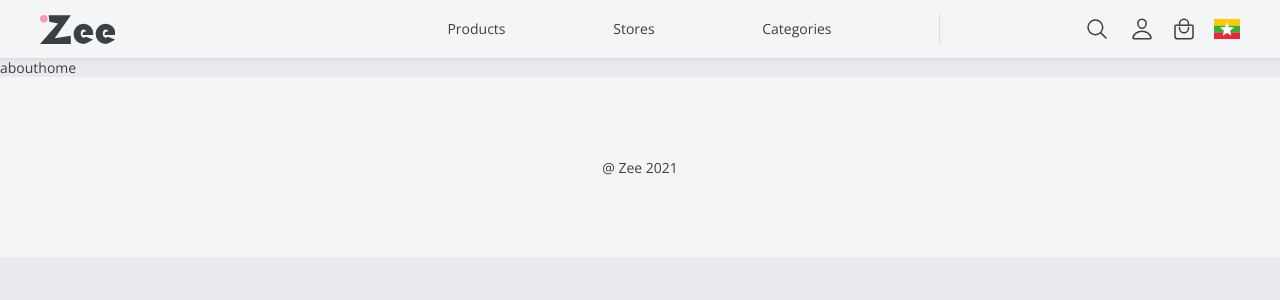
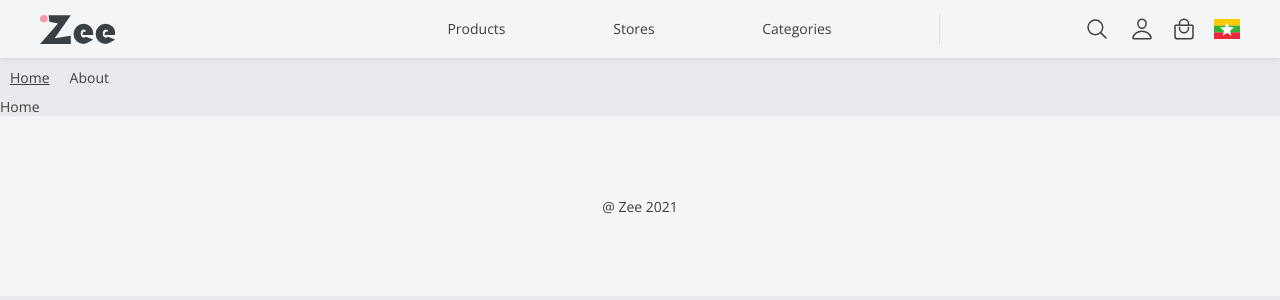
Before and after one commit to KhineKyaw/zee-ecommerce-site-client, a React (Create React App) app: page /store/categories in a window 1280 px wide. Shown: the top 300 px of the page. Built offline with nearby package versions, Linux system fonts and the light colour scheme.

Commit message:
tab complete

```diff
--- a/src/components/Tab/Panal.js
+++ b/src/components/Tab/Panal.js
@@ -1,9 +1,7 @@
 import React from "react";
 
-const Panal = props => {
-    return (
-        <></>
-    )
-}
+const Panal = (props) => {
+  return <props.component />;
+};
 
 export default Panal;
--- a/src/components/Tab/Tab.js
+++ b/src/components/Tab/Tab.js
@@ -2,15 +2,28 @@ import React from "react";
 
 import TabButton from "./TabButton";
 import Panal from "./Panal";
+import { useState } from "react/cjs/react.development";
 
 const Tab = (props) => {
   const panals = props.children.filter(({ type }) => type === Panal);
+  const [current, setCurrent] = useState(
+    panals.length !== 0 && panals[0].props.name
+  );
+
   return (
-    <>
-      {panals.map(({ props: { name } }) => (
-        <TabButton key={name} text={name} />
-      ))}
-    </>
+    <div className="tab">
+      <div className="tab-actions">
+        {panals.map(({ props: { name } }) => (
+          <TabButton
+            key={name}
+            text={name}
+            active={current === name}
+            handleClick={() => setCurrent(name)}
+          />
+        ))}
+      </div>
+      {panals.find(({ props: { name } }) => name === current)}
+    </div>
   );
 };
 
--- a/src/components/Tab/TabButton.js
+++ b/src/components/Tab/TabButton.js
@@ -1,8 +1,17 @@
 import React from "react";
 
+import classes from "./TabButton.module.css";
+
 const TabButton = (props) => {
-  const { active, text, onClick } = props;
-  return <>{text}</>;
+  const { active, text, handleClick } = props;
+  return (
+    <button
+      className={`${classes.tabbutton} ${active && classes.active}`}
+      onClick={handleClick}
+    >
+      {text}
+    </button>
+  );
 };
 
 export default TabButton;
--- /dev/null
+++ b/src/components/Tab/TabButton.module.css
@@ -0,0 +1,11 @@
+.tabbutton {
+  background: rgba(0, 0, 0, 0);
+  outline: none;
+  border: none;
+  padding: 10px;
+  text-transform: capitalize;
+}
+
+.tabbutton.active {
+  text-decoration: underline;
+}
--- a/src/routes/StorePage.js
+++ b/src/routes/StorePage.js
@@ -1,14 +1,22 @@
 import React from "react";
 
 import { Tab, Panal } from "../components/Tab";
+
+const About = () => {
+  return <div>About</div>;
+};
+
+const Home = () => {
+  return <div>Home</div>;
+};
 
 const StorePage = (props) => {
   const storeId = props.match.params.id;
 
   return (
     <Tab>
-      <Panal name="about" />
-      <Panal name="home" />
+      <Panal name="home" component={Home} />
+      <Panal name="about" component={About} />
     </Tab>
   );
 };
```
